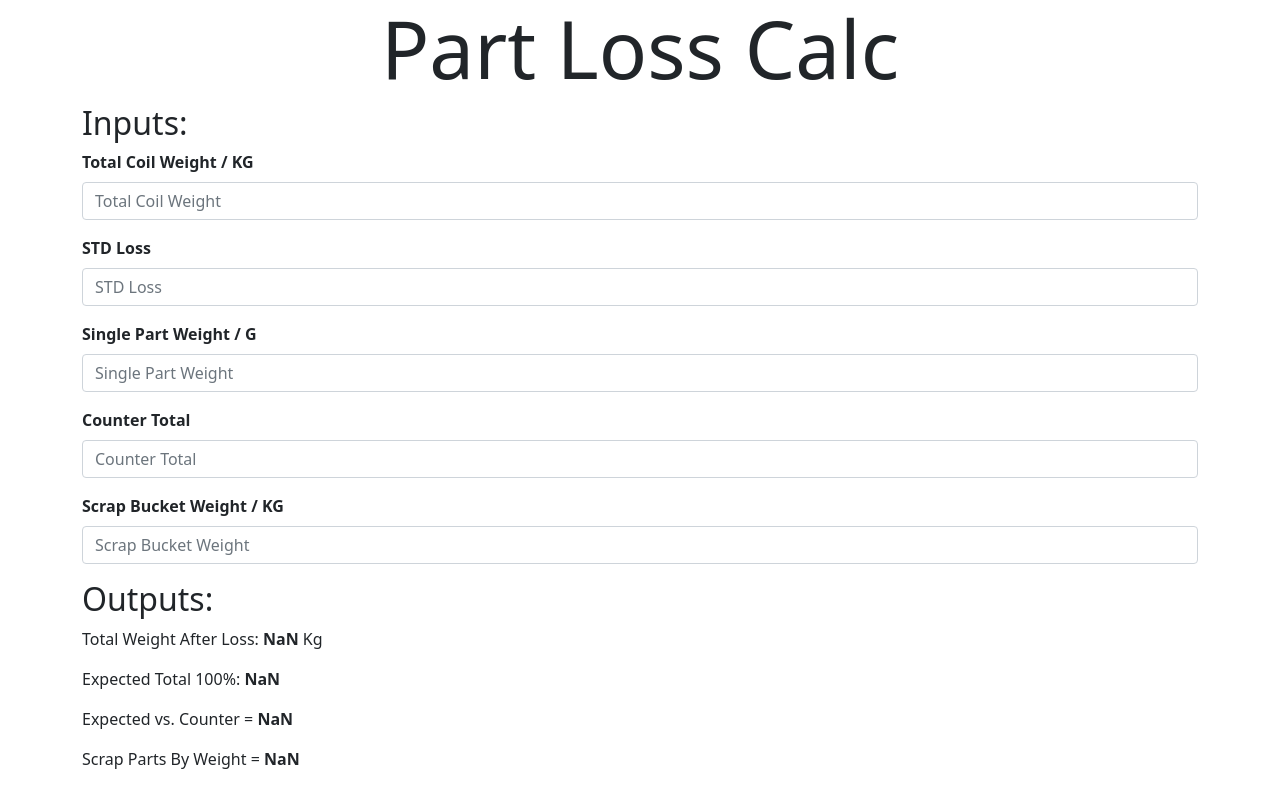
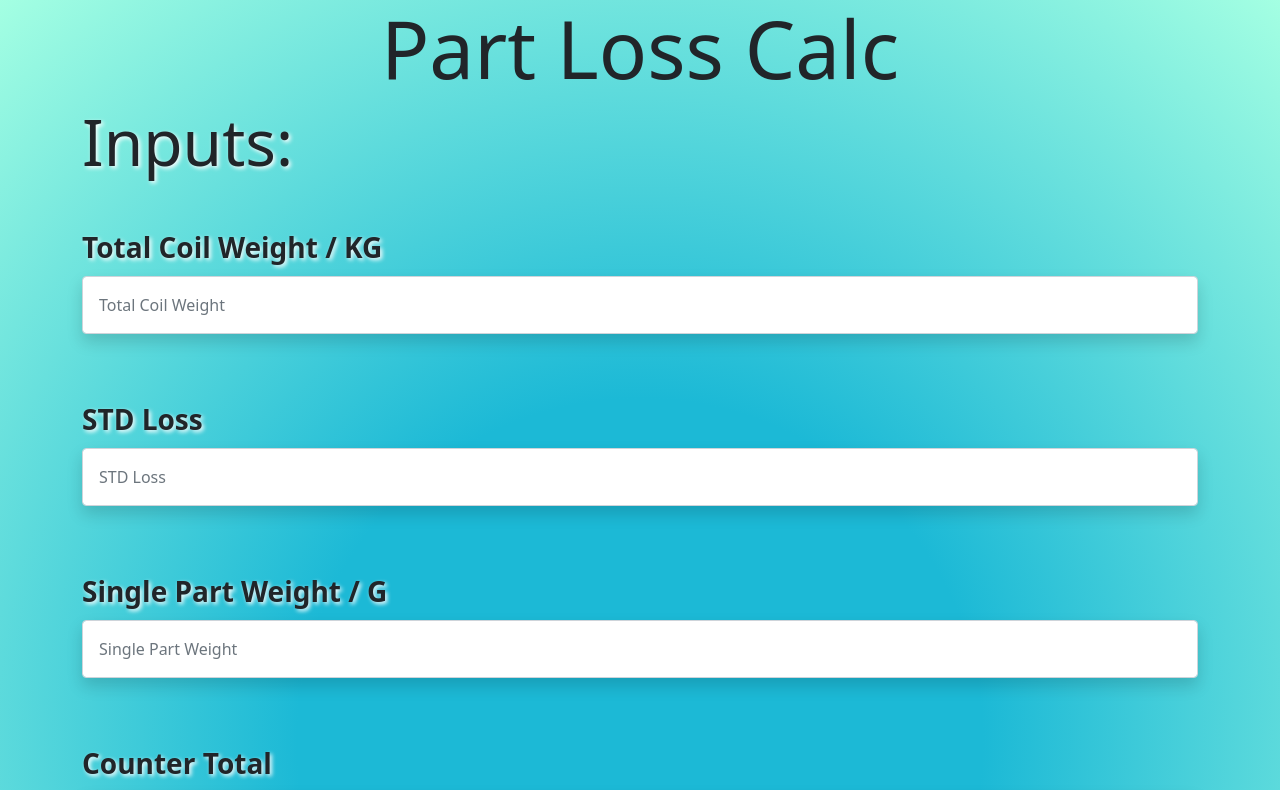
Before and after one commit to jprudolph03/partscalcv2, a React (Create React App) app: page / in a window 1280 px wide. Shown: the top 790 px of the page. Built offline with nearby package versions, Linux system fonts and the light colour scheme.

Commit message:
added some razzle dazzle

```diff
--- /dev/null
+++ b/src/App.css
@@ -0,0 +1,17 @@
+body {
+  background: rgb(28, 185, 214);
+  background: radial-gradient(
+    circle,
+    rgba(28, 185, 214, 1) 35%,
+    rgba(0, 255, 175, 0.3561799719887955) 100%
+  );
+}
+
+h2 {
+  margin-bottom: 0.7em;
+}
+
+label,
+h2 {
+  text-shadow: 2px 2px 4px white;
+}
--- a/src/App.js
+++ b/src/App.js
@@ -1,4 +1,5 @@
 import React, { useState } from "react";
+import "./App.css";
 
 function App() {
   const [coilTotalKG, setCoilTotalKG] = useState("null");
@@ -40,82 +41,82 @@ function App() {
       <h1 className="text-center display-1">Part Loss Calc</h1>
       <div className="container-sm">
         <div className="col">
-          <h2>Inputs:</h2>
-          <label for="basic-url" class="form-label">
+          <h2 className="display-3">Inputs:</h2>
+          <label for="basic-url" className="form-label fs-3">
             <strong>Total Coil Weight / KG</strong>
           </label>
           <div className="input-group mb-3">
             <input
               type="number"
-              class="form-control"
+              className="form-control shadow p-3 mb-5 bg-body rounded"
               placeholder="Total Coil Weight"
               onChange={handleTotal}
             />
           </div>
-          <label for="basic-url" class="form-label">
+          <label for="basic-url" className="form-label fs-3">
             <strong>STD Loss</strong>
           </label>
           <div className="input-group mb-3">
             <input
               type="number"
-              class="form-control"
+              className="form-control shadow p-3 mb-5 bg-body rounded"
               placeholder="STD Loss"
               onChange={handleSTDLoss}
             />
           </div>
-          <label for="basic-url" class="form-label">
+          <label for="basic-url" className="form-label fs-3">
             <strong>Single Part Weight / G</strong>
           </label>
           <div className="input-group mb-3">
             <input
               type="number"
-              class="form-control"
+              className="form-control shadow p-3 mb-5 bg-body rounded"
               placeholder="Single Part Weight"
               onChange={handlePartWeightG}
             />
           </div>
-          <label for="basic-url" class="form-label">
+          <label for="basic-url" className="form-label fs-3">
             <strong>Counter Total</strong>
           </label>
           <div className="input-group mb-3">
             <input
               type="number"
-              class="form-control"
+              className="form-control shadow p-3 mb-5 bg-body rounded"
               placeholder="Counter Total"
               onChange={handleCounterTotal}
             />
           </div>
-          <label for="basic-url" class="form-label">
+          <label for="basic-url" className="form-label fs-3">
             <strong>Scrap Bucket Weight / KG</strong>
           </label>
           <div className="input-group mb-3">
             <input
               type="number"
-              class="form-control"
+              className="form-control shadow p-3 mb-5 bg-body rounded"
               placeholder="Scrap Bucket Weight"
               onChange={handleScrapWeight}
             />
           </div>
         </div>
         <div className="col">
-          <h2>Outputs:</h2>
-          <p>
+          <h2 className="display-3">Outputs:</h2>
+          <p className="fs-5">
             Total Weight After Loss: <strong>{prodWeight}</strong> Kg
           </p>
-          <p>
+          <p className="fs-5">
             Expected Total 100%: <strong>{parseInt(expectedTotal)}</strong>
           </p>
-          <p>
+          <p className="fs-5">
             Expected vs. Counter = <strong>{parseInt(countDiff)}</strong>
           </p>
-          <p>
+          <p className="fs-5">
             Scrap Parts By Weight ={" "}
             <strong>{parseInt(scrapPartsByWeight)}</strong>
           </p>
-          <p>
+          <p className="fs-5">
             Final Part Count = <strong>{parseInt(finalPartCount)}</strong>
           </p>
-          <p>
+          <p className="fs-5">
             Percent Loss = <strong>{percentLoss}</strong>
           </p>
         </div>
```
